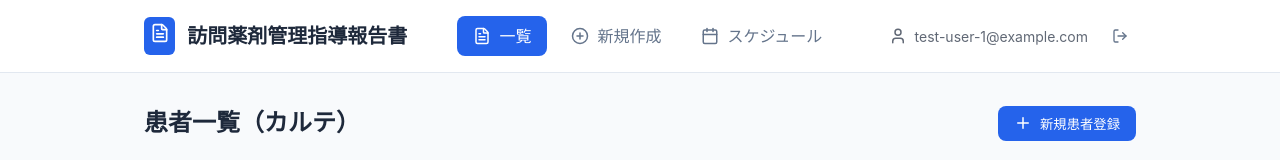
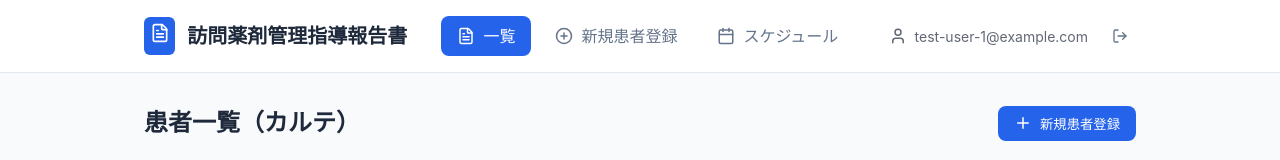
Before and after one commit to emayu323/pharmacy-inventory-report, a React (Vite) app: page /reports in a window 1280 px wide. Shown: the top 160 px of the page. Built offline with nearby package versions, Linux system fonts and the light colour scheme; no server answers; the database is empty.

Commit message:
feat: replace new report with new patient in header

```diff
--- a/src/App.tsx
+++ b/src/App.tsx
@@ -41,11 +41,11 @@ function ProtectedLayout() {
               一覧
             </NavLink>
             <NavLink
-              to="/reports/new"
+              to="/patients/new"
               className={({ isActive }) => `btn ${isActive ? 'btn-primary' : 'btn-ghost'}`}
             >
               <PlusCircle size={18} />
-              新規作成
+              新規患者登録
             </NavLink>
             <NavLink
               to="/calendar"
```
